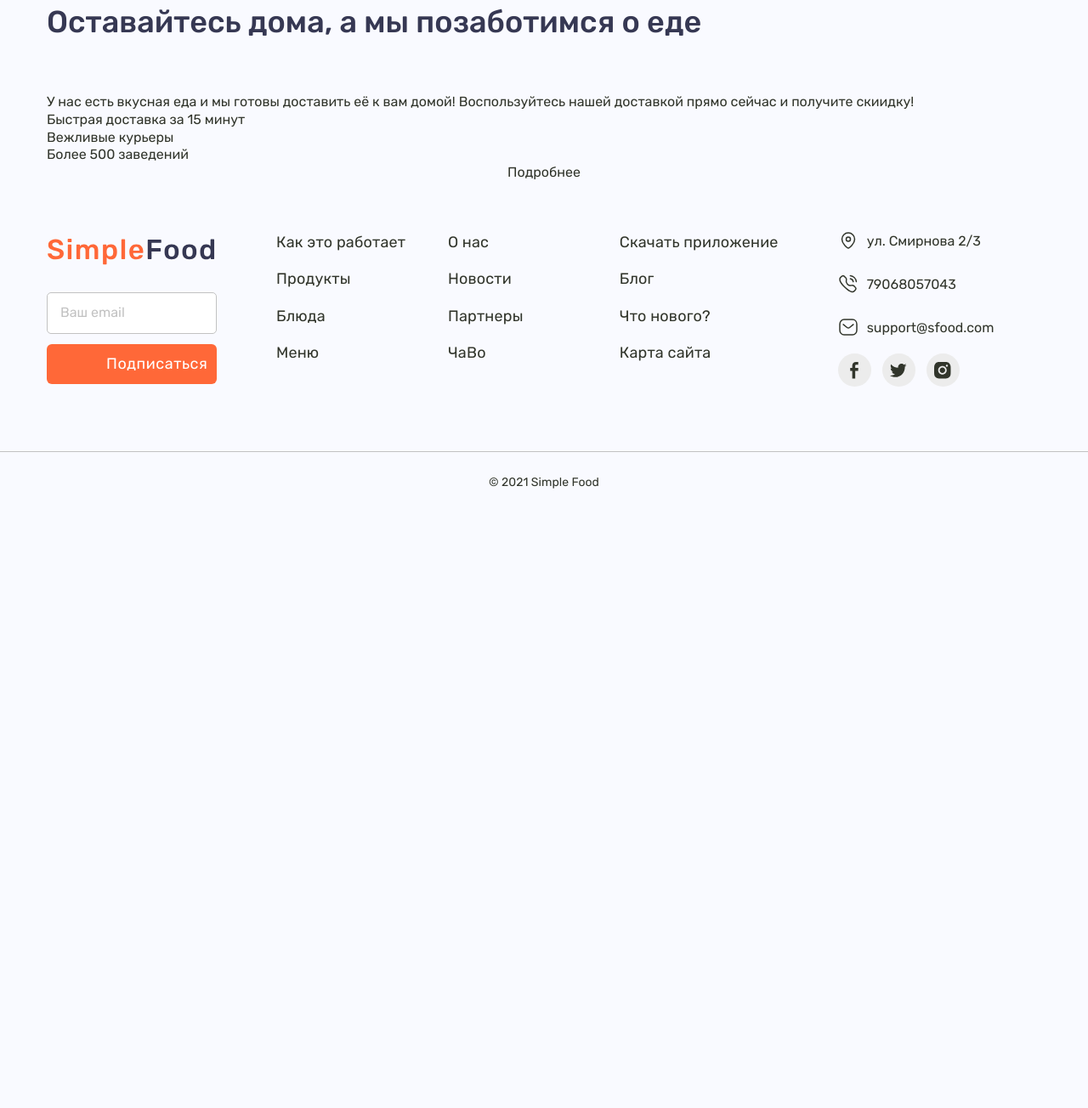
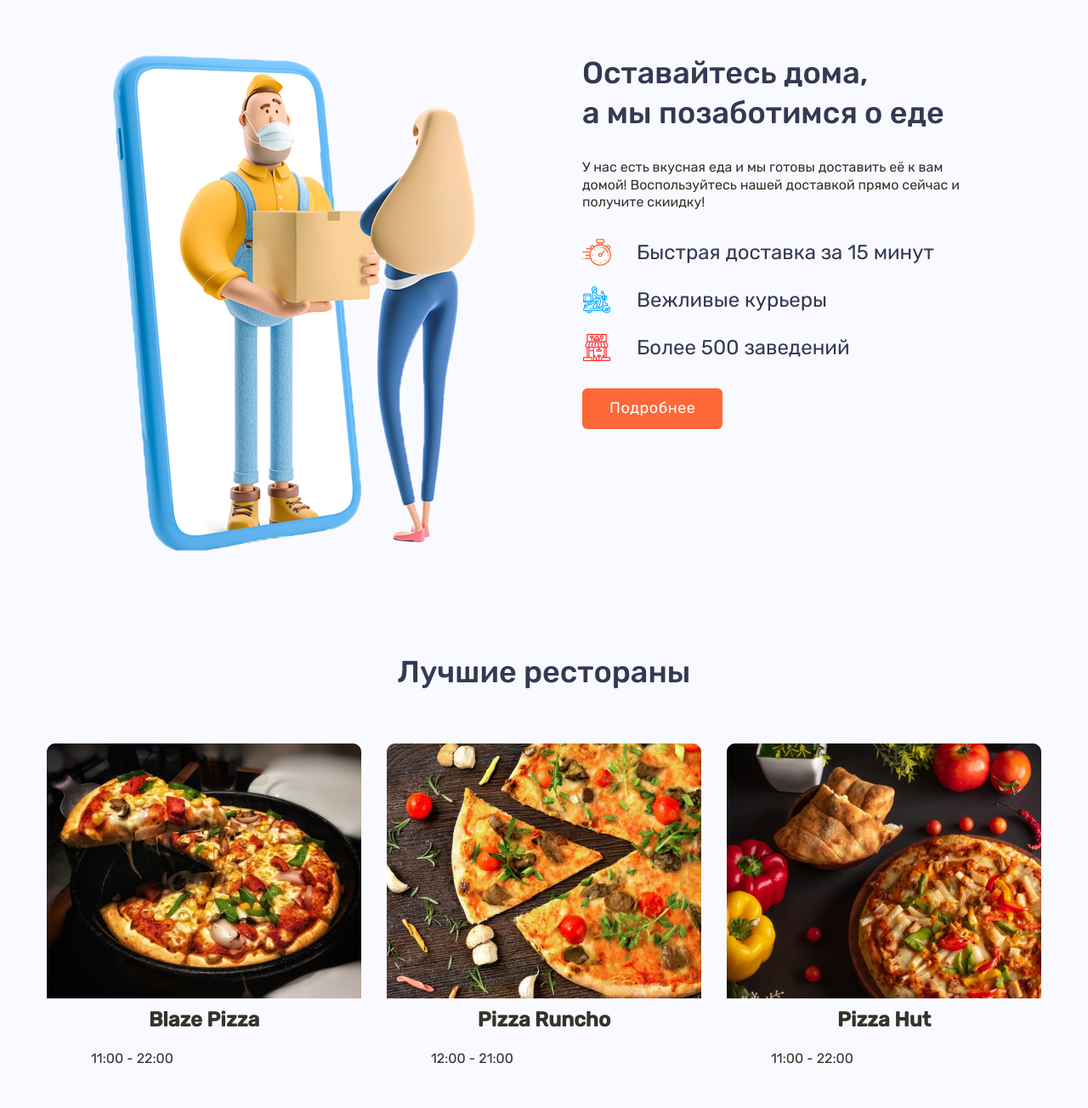
Before and after one commit to Anna-Anka/Simple-Food, a plain HTML site: page app/index.html in a window 1280 px wide. Shown: the part 1939-3243 px from the top of the page at 85% size. Before the commit the page ends 2544 px from the top, so only its background shows below. Drawn offline with nearby package versions, Linux system fonts and the light colour scheme; files that its build step writes are made by us from their sources; files whose address does not match are found by name.

Commit message:
started section best restaurants

```diff
--- a/app/index.html
+++ b/app/index.html
@@ -301,14 +301,14 @@
         </button>
     </div>
 </section>
-    <section class="advantages">
+    <section class="advantages section">
     <div class="container">
         <div class="advantages__wrapper">
-            <div class="advantages__bg" style="background-image: url('img/about-bg.png');"></div>
+            <div class="advantages__bg" style="background-image: url('img/advantages/advantages-bg.png');"></div>
             <div class="advantages__content">
                 <h2 class="advantages__title title">
                     Оставайтесь дома,
-                    а мы позаботимся о еде
+                    а мы позаботимся о еде
                 </h2>
                 <div class="advantages__text">
                     <p>
@@ -316,21 +316,168 @@
                     </p>
                 </div>
                 <ul class="advantages__items">
-                    <li class="advantages__item">
+                    <li class="advantages__item advantages__item--delivery">
                         Быстрая доставка за 15 минут
                     </li>
-                    <li class="advantages__item">
+                    <li class="advantages__item advantages__item--courier">
                         Вежливые курьеры
                     </li>
-                    <li class="advantages__item">
+                    <li class="advantages__item advantages__item--institution">
                         Более 500 заведений
                     </li>
                 </ul>
-                <a class="advantages__btn button" href="#">
+                <a class="advantages__link link" href="#">
                     Подробнее
                 </a>
             </div>
         </div>
+    </div>
+</section>
+    <section class="best-restaurants section">
+    <div class="container">
+        <h2 class="title">
+            Лучшие рестораны
+        </h2>
+        <ul class="best-restaurants__items">
+            <li class="best-restaurants__item">
+
+<article class="restaurant-card">
+    <img class="restaurant-card__img" src="img/restaurant/blaze.jpg" alt="Blaze Pizza" width="370" height="300">
+
+    <div class="restaurant-card__content">
+        <h3 class="restaurant-card__title">
+            <a href="#">Blaze Pizza</a>
+        </h3>
+        <div class="restaurant-card__bottom">
+            <time class="restaurant-card__time">
+                11:00 - 22:00
+            </time>
+            <a class="restaurant-card__link" href="#">
+                <span class="sr-only">Подробнее</span>
+            </a>
+        </div>
+    </div>
+</article>
+
+
+
+            </li>
+            <li class="best-restaurants__item">
+
+<article class="restaurant-card">
+    <img class="restaurant-card__img" src="img/restaurant/runcho.jpg" alt="Pizza Runcho" width="370" height="300">
+
+    <div class="restaurant-card__content">
+        <h3 class="restaurant-card__title">
+            <a href="#">Pizza Runcho</a>
+        </h3>
+        <div class="restaurant-card__bottom">
+            <time class="restaurant-card__time">
+                12:00 - 21:00
+            </time>
+            <a class="restaurant-card__link" href="#">
+                <span class="sr-only">Подробнее</span>
+            </a>
+        </div>
+    </div>
+</article>
+
+
+
+            </li>
+            <li class="best-restaurants__item">
+
+<article class="restaurant-card">
+    <img class="restaurant-card__img" src="img/restaurant/hut.jpg" alt="Pizza Hut" width="370" height="300">
+
+    <div class="restaurant-card__content">
+        <h3 class="restaurant-card__title">
+            <a href="#">Pizza Hut</a>
+        </h3>
+        <div class="restaurant-card__bottom">
+            <time class="restaurant-card__time">
+                11:00 - 22:00
+            </time>
+            <a class="restaurant-card__link" href="#">
+                <span class="sr-only">Подробнее</span>
+            </a>
+        </div>
+    </div>
+</article>
+
+
+
+            </li>
+            <li class="best-restaurants__item">
+
+<article class="restaurant-card">
+    <img class="restaurant-card__img" src="img/restaurant/mcd.jpg" alt="McDonald`s" width="370" height="300">
+
+    <div class="restaurant-card__content">
+        <h3 class="restaurant-card__title">
+            <a href="#">McDonald`s</a>
+        </h3>
+        <div class="restaurant-card__bottom">
+            <time class="restaurant-card__time">
+                06:00 - 23:00
+            </time>
+            <a class="restaurant-card__link" href="#">
+                <span class="sr-only">Подробнее</span>
+            </a>
+        </div>
+    </div>
+</article>
+
+
+
+            </li>
+            <li class="best-restaurants__item">
+
+<article class="restaurant-card">
+    <img class="restaurant-card__img" src="img/restaurant/kfc.jpg" alt="KFC" width="370" height="300">
+
+    <div class="restaurant-card__content">
+        <h3 class="restaurant-card__title">
+            <a href="#">KFC</a>
+        </h3>
+        <div class="restaurant-card__bottom">
+            <time class="restaurant-card__time">
+                06:00 - 23:30
+            </time>
+            <a class="restaurant-card__link" href="#">
+                <span class="sr-only">Подробнее</span>
+            </a>
+        </div>
+    </div>
+</article>
+
+
+
+            </li>
+            <li class="best-restaurants__item">
+
+<article class="restaurant-card">
+    <img class="restaurant-card__img" src="img/restaurant/burgers.jpg" alt="Star Burgers" width="370" height="300">
+
+    <div class="restaurant-card__content">
+        <h3 class="restaurant-card__title">
+            <a href="#">Star Burgers</a>
+        </h3>
+        <div class="restaurant-card__bottom">
+            <time class="restaurant-card__time">
+                09:00 - 21:00
+            </time>
+            <a class="restaurant-card__link" href="#">
+                <span class="sr-only">Подробнее</span>
+            </a>
+        </div>
+    </div>
+</article>
+
+
+
+            </li>
+        </ul>
     </div>
 </section>
 </main>
--- /dev/null
+++ b/app/scss/components/_restaurant-card.scss
@@ -0,0 +1,40 @@
+.restaurant-card {
+    &__img {
+        width: 100%;
+        margin-bottom: 10px;
+        object-fit: cover;
+    }
+
+    &__content {
+        padding: 0 20px 20px;
+    }
+
+    &__title {
+        margin-bottom: 20px;
+        font-size: 24px;
+    }
+
+    &__bottom {
+        display: flex;
+        justify-content: space-between;
+    }
+
+    &__time {
+        position: relative;
+        padding-left: 32px;
+
+        &::before {
+            content: "";
+            position: absolute;
+            width: 22px;
+            height: 22px;
+            left: 0;
+            top: 50%;
+            transform: translateY(-50%);
+        }
+    }
+
+    &__link {
+
+    }
+}
--- a/app/scss/home/_advantages.scss
+++ b/app/scss/home/_advantages.scss
@@ -0,0 +1,88 @@
+.advantages {
+    &__wrapper {
+        max-width: 1030px;
+        margin: 0 auto;
+        position: relative;
+        min-height: 585px;
+    }
+
+    &__bg {
+        position: absolute;
+        top: 0;
+        left: 0;
+        width: 100%;
+        max-width: 440px;
+        height: 585px;
+        background-repeat: no-repeat;
+        background-position: center;
+        background-size: contain;
+
+    }
+
+    &__content {
+        margin-left: auto;
+        max-width: 470px;
+        width: 100%;
+    }
+
+    &__title {
+        margin-bottom: 30px;
+    }
+
+    &__text {
+        margin-bottom: 30px;
+
+        p {
+            &:not(:last-child) {
+                margin-bottom: 15px;
+            }
+        }
+    }
+
+    &__items {
+        margin-bottom: 30px;
+    }
+
+    &__item {
+        padding-left: 64px;
+        position: relative;
+        font-size: 24px;
+        line-height: 1.5;
+        color: $darkBlue-900;
+
+        &:not(:last-child) {
+            margin-bottom: 20px;
+        }
+
+        &::before {
+            content: "";
+            position: absolute;
+            background-repeat: no-repeat;
+            background-position: center;
+            background-size: contain;
+            width: 34px;
+            height: 34px;
+            left: 0;
+            top: 50%;
+            transform: translateY(-50%);
+        }
+
+        &--delivery {
+            &::before {
+                background-image: url('../img/advantages/delivery.svg');
+            }
+        }
+
+        &--courier {
+            &::before {
+                background-image: url('../img/advantages/courier.svg');
+            }
+        }
+
+        &--institution {
+            &::before {
+                background-image: url('../img/advantages/institution.svg');
+            }
+        }
+    }
+}
--- /dev/null
+++ b/app/scss/home/_best-restaurants.scss
@@ -0,0 +1,9 @@
+.best-restaurants {
+    text-align: center;
+
+    &__items {
+        display: grid;
+        grid-gap: 30px;
+        grid-template-columns: repeat(auto-fit, minmax(370px, 1fr));
+    }
+}
--- a/app/scss/style.scss
+++ b/app/scss/style.scss
@@ -12,9 +12,11 @@
 @import 'components/contacts-info.scss';
 @import 'components/social.scss';
 @import 'components/subscribe-form.scss';
+@import 'components/restaurant-card.scss';
 @import 'components/footer.scss';
 
 // Home
 @import 'home/delivery.scss';
 @import 'home/popular-categories.scss';
-@import 'home/advantages.scss'
+@import 'home/advantages.scss';
+@import 'home/best-restaurants.scss';
```
Also changed, not shown: app/html/components/_restaurant-card.html (added, +28 -0 lines), app/html/home/_advantages.html (+7 -7 lines), app/html/home/_best-restaurants.html (added, +63 -0 lines), app/html/index.html (+1 -0 lines), app/fonts/Rubik-Regular.woff (deleted), app/img/advantages/advantages-bg.png (added), app/img/advantages/courier.svg (added), app/img/advantages/delivery.svg (added), app/img/advantages/institution.svg (added), app/img/restaurant/blaze.jpg (added), app/img/restaurant/burger.jpg (added), app/img/restaurant/hut.jpg (added), app/img/restaurant/kfc.jpg (added), app/img/restaurant/mcd.jpg (added), 1 more files.
